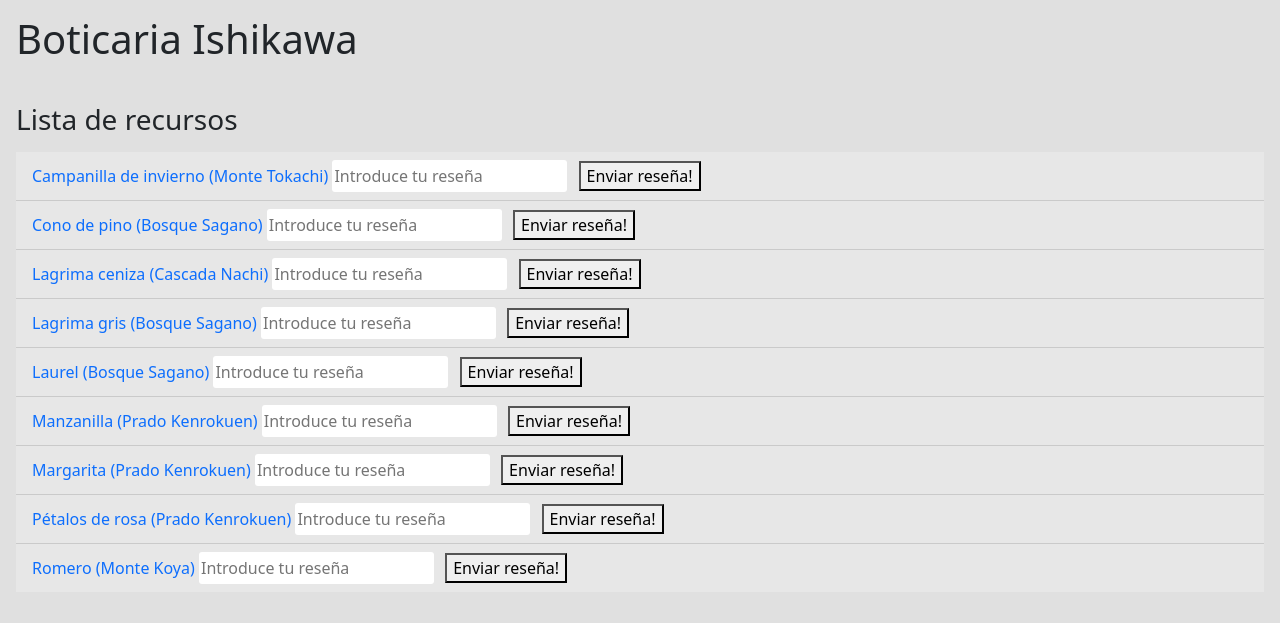
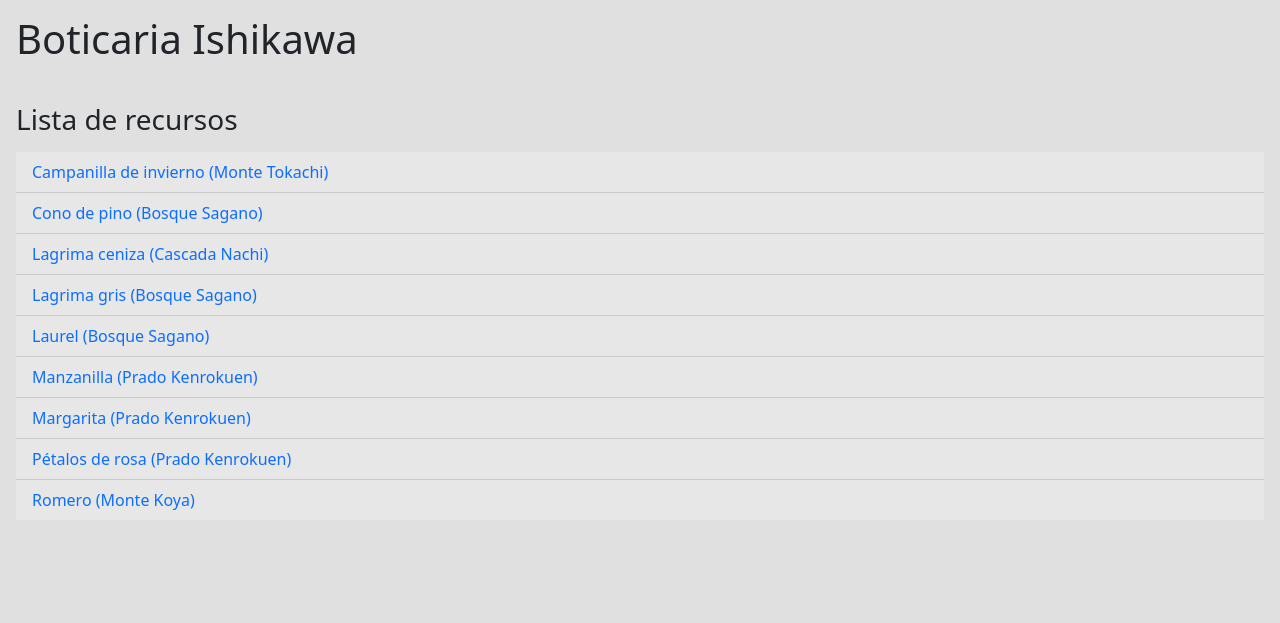
Before and after one commit to zerocool01010/web2_tpe_alt, a PHP site: page /route.php in a window 1280 px wide. Shown: the part 56-679 px from the top of the page. Run offline with PHP 8.4, Linux system fonts and the light colour scheme; data comes from the database, SQL or seed files in the repository.

Commit message:
Devuelvo resources.tpl a su estado original

```diff
--- a/templates/resources.tpl
+++ b/templates/resources.tpl
@@ -2,8 +2,6 @@
 <ul class="list-group list-group-flush">
     {foreach from=$resources item=$resource}
         <li class="list-group-item"><a href="details/{$resource->id_recurso}">{$resource->recurso} ({$resource->zona})</a>
-        <input placeholder="Introduce tu reseña" type="text" id="review">
-        <button type="submit" id="post">Enviar reseña!</button>
         </li>
     {/foreach}
 </ul>
```
